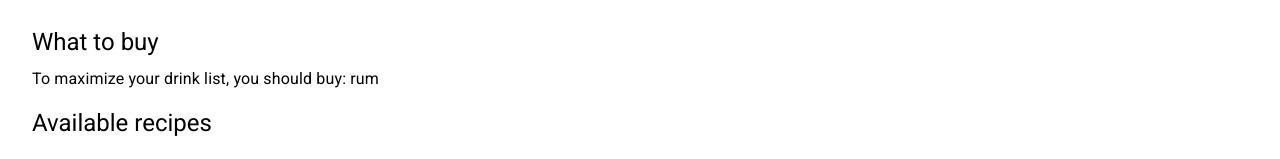
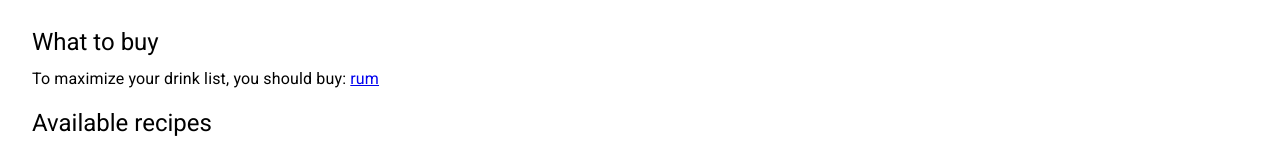
Before and after one commit to andybarron/broaden-your-bar, a React (Create React App) app: page / in a window 1280 px wide. Both pictures are taken after a click on the label "Coke". Shown: the part 260-419 px from the top of the page. Built offline with nearby package versions, Linux system fonts and the light colour scheme.

Commit message:
Added hyperlinks to next best ingredients that link the user to an Amazon search for that item.

```diff
--- a/src/algo.ts
+++ b/src/algo.ts
@@ -11,8 +11,10 @@ export function computeAvailableRecipes(
 ): string[] {
   let selectedIngredients = new Set(ingredients)
   let results = allRecipes
-    .filter(r => r.items.every(i => selectedIngredients.has(i.ingredientId)))
-    .map(r => r.id)
+    .filter((r) =>
+      r.items.every((i) => selectedIngredients.has(i.ingredientId)),
+    )
+    .map((r) => r.id)
   return results
 }
 
@@ -21,7 +23,7 @@ export function computeAvailableRecipes(
  * ingredient to buy which would maximize the increase in available recipes, or null
  * if all recipes are available
  */
-export function computeNextIngredient(
+export function computeNextIngredients(
   ingredients: string[],
   allRecipes: Recipe[],
 ): string[] | null {
@@ -76,8 +78,8 @@ export function computeNextIngredient(
 
   // get all the ingredients that have that amount of matched recipes
   const bestIngredients = [...ingredientToNumRecipeMap.entries()]
-    .filter(a => a[1] === bestCount)
-    .map(a => ingredientMap.get(a[0])?.name ?? "")
+    .filter((a) => a[1] === bestCount)
+    .map((a) => ingredientMap.get(a[0])?.name ?? "")
 
   return bestIngredients
 }
--- a/src/components/BarApp.tsx
+++ b/src/components/BarApp.tsx
@@ -13,14 +13,14 @@ import {
   ingredientMap,
   recipeMap,
 } from "../data"
-import { computeAvailableRecipes, computeNextIngredient } from "../algo"
+import { computeAvailableRecipes, computeNextIngredients } from "../algo"
 import { RecipeView } from "./RecipeView"
 
 export function BarApp() {
   const [checklist, setChecklist] = React.useState<IngredientChecklist>({})
 
   const availableIngredients = Object.keys(checklist).filter(
-    id => checklist[id as IngredientId],
+    (id) => checklist[id as IngredientId],
   ) as IngredientId[]
 
   const availableRecipes = React.useMemo(() => {
@@ -29,12 +29,12 @@ export function BarApp() {
     ])
   }, [availableIngredients])
 
-  const nextIngredient = React.useMemo(() => {
-    return computeNextIngredient(availableIngredients, [...recipeMap.values()])
+  const nextIngredients = React.useMemo(() => {
+    return computeNextIngredients(availableIngredients, [...recipeMap.values()])
   }, [availableIngredients])
 
   function toggleIngredient(id: IngredientId) {
-    setChecklist(prev => ({
+    setChecklist((prev) => ({
       ...prev,
       [id]: !prev[id],
     }))
@@ -71,13 +71,20 @@ export function BarApp() {
           <Typography variant="h5" component="h2" gutterBottom>
             What to buy
           </Typography>
-          {Boolean(nextIngredient) && (
+          {Boolean(nextIngredients) && (
             <Typography component="span">
               To maximize your drink list, you should buy:{" "}
-              {nextIngredient?.join(" or ")}
+              {nextIngredients?.map((r, i) => (
+                <React.Fragment key={r}>
+                  <a href={"https://www.amazon.com/s?k=" + r}>
+                    {encodeURIComponent(r)}
+                  </a>
+                  {i !== nextIngredients.length - 1 ? " or " : ""}
+                </React.Fragment>
+              ))}
             </Typography>
           )}
-          {!nextIngredient && (
+          {!nextIngredients && (
             <span>Buy whatever you want next, it doesn't matter</span>
           )}
         </Box>
@@ -86,7 +93,7 @@ export function BarApp() {
             Available recipes
           </Typography>
           <div>
-            {availableRecipes.map(id => {
+            {availableRecipes.map((id) => {
               const key = id
               const recipe = recipeMap.get(id)!
               return <RecipeView key={key} recipe={recipe} />
```
